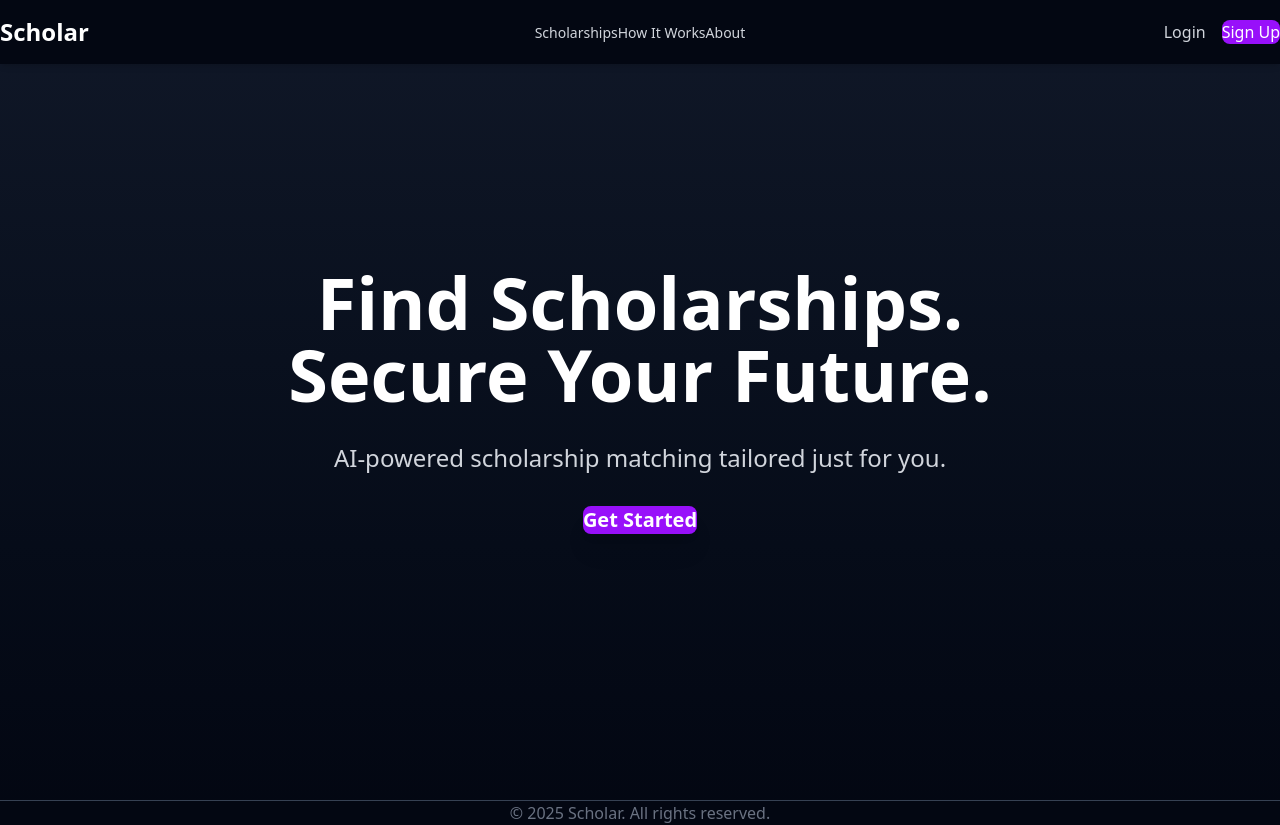
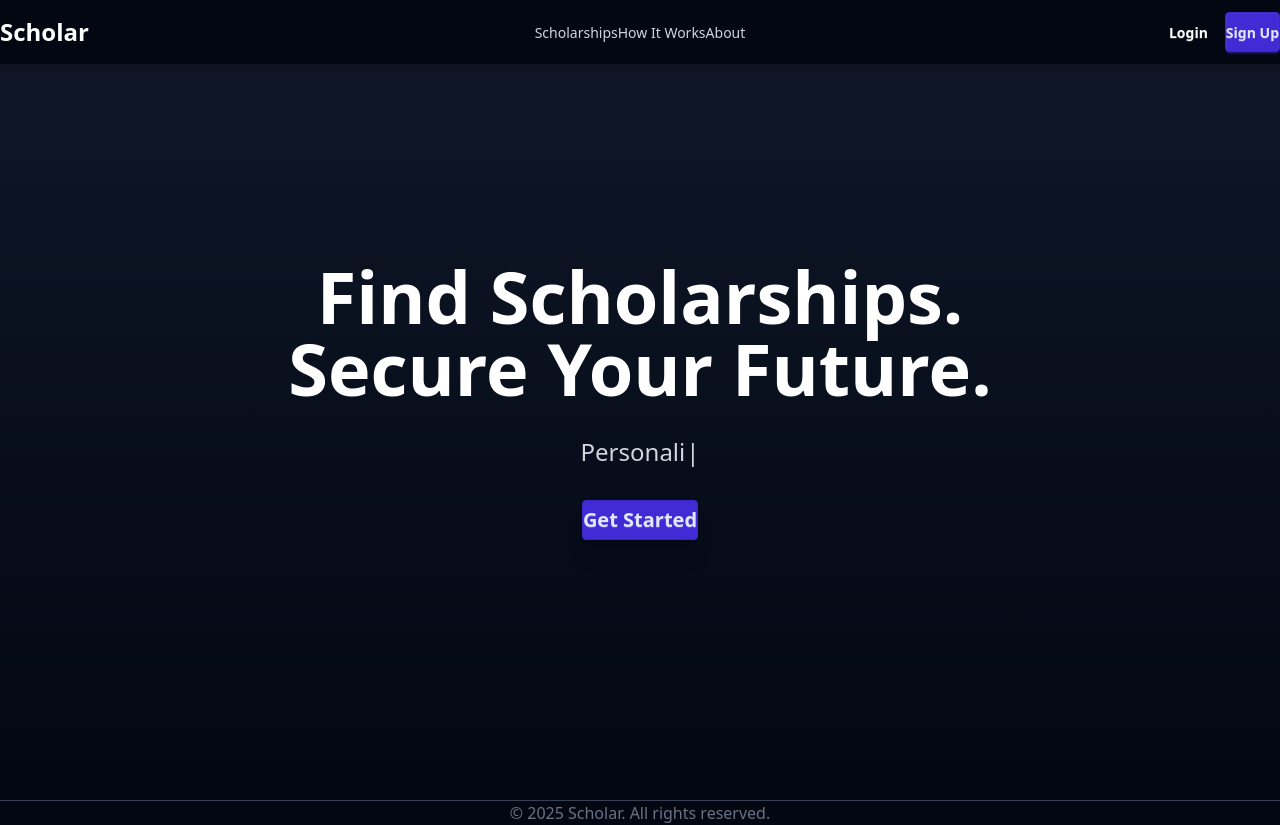
Before and after one commit to anshkaggarwal22/HackIllinois, a React (Vite) app in the folder hackillinois-front/: page / in a window 1280 px wide. Built offline with nearby package versions, Linux system fonts and the light colour scheme.

Commit message:
LandingPage P2

```diff
--- a/hackillinois-front/src/components/Button.jsx
+++ /dev/null
@@ -1,33 +0,0 @@
-import React from 'react';
-
-const Button = ({
-  children,
-  variant = 'primary',
-  size = 'medium',
-  className = '',
-  ...props
-}) => {
-  const baseClasses = "font-medium rounded-lg transition-all duration-200 flex items-center justify-center";
-
-  const variantClasses = {
-    primary: "bg-purple-600 hover:bg-purple-700 text-white",
-    secondary: "bg-gray-700 hover:bg-gray-800 text-white",
-    ghost: "bg-transparent hover:bg-gray-800 text-gray-300 hover:text-purple-400"
-  };
-
-  const sizeClasses = {
-    small: "text-sm px-6 py-2",
-    medium: "text-base px-8 py-3",
-    large: "text-lg px-12 py-4"
-  };
-
-  const classes = `${baseClasses} ${variantClasses[variant]} ${sizeClasses[size]} ${className}`;
-
-  return (
-    <button className={classes} {...props}>
-      <span className="px-1">{children}</span>
-    </button>
-  );
-};
-
-export default Button;
--- a/hackillinois-front/src/components/LandingPage.jsx
+++ b/hackillinois-front/src/components/LandingPage.jsx
@@ -1,24 +1,7 @@
-import { FaGraduationCap } from 'react-icons/fa';
-import { useEffect, useState } from 'react';
+import React from 'react';
+import { Link } from 'react-router-dom';
+import Typewriter from 'typewriter-effect';
 import Navbar from './Navbar';
-import Button from './Button';
-
-const TypewriterText = ({ text, delay = 100 }) => {
-  const [displayText, setDisplayText] = useState('');
-  const [currentIndex, setCurrentIndex] = useState(0);
-
-  useEffect(() => {
-    if (currentIndex < text.length) {
-      const timeout = setTimeout(() => {
-        setDisplayText(prev => prev + text[currentIndex]);
-        setCurrentIndex(c => c + 1);
-      }, delay);
-      return () => clearTimeout(timeout);
-    }
-  }, [currentIndex, text, delay]);
-
-  return <span>{displayText}</span>;
-};
 
 const LandingPage = () => {
   return (
@@ -27,20 +10,31 @@ const LandingPage = () => {
 
       {/* Hero Section */}
       <div className="hero min-h-screen bg-gradient-to-b from-gray-900 to-gray-950 flex flex-col items-center justify-center text-center pt-16">
-        <div className="max-w-4xl flex flex-col gap-8 items-center mt-16">
-          <h1 className="text-7xl font-extrabold text-white">
+        <div className="max-w-4xl mx-auto px-4 flex flex-col gap-8 items-center mt-16">
+          <h1 className="text-7xl font-extrabold">
             Find Scholarships. Secure Your Future.
           </h1>
-          <p className="text-2xl text-gray-300">
-            <TypewriterText text="AI-powered scholarship matching tailored just for you." delay={50} />
-          </p>
-          <Button
-            variant="primary"
-            size="large"
-            className="mt-4 text-xl font-semibold shadow-xl px-100"
+          <div className="text-2xl text-gray-300">
+            <Typewriter
+              options={{
+                strings: [
+                  'Personalized scholarship matching',
+                  'AI-powered recommendations',
+                  'Automated deadline tracking',
+                  'Streamlined application process'
+                ],
+                autoStart: true,
+                loop: true,
+                delay: 50,
+              }}
+            />
+          </div>
+          <Link
+            to="/signup"
+            className="btn btn-primary mt-4 text-xl font-semibold shadow-xl px-8"
           >
             Get Started
-          </Button>
+          </Link>
         </div>
       </div>
 
--- a/hackillinois-front/src/components/Navbar.jsx
+++ b/hackillinois-front/src/components/Navbar.jsx
@@ -1,5 +1,4 @@
 import { Link } from 'react-router-dom';
-import Button from './Button';
 
 const Navbar = () => {
   return (
@@ -10,18 +9,30 @@ const Navbar = () => {
 
       <div className="navbar-center hidden lg:flex">
         <ul className="menu menu-horizontal space-x-8 px-1">
-          <li><Link to="/scholarships" className="text-gray-300 hover:text-purple-400 px-2 py-1">Scholarships</Link></li>
-          <li><Link to="/how-it-works" className="text-gray-300 hover:text-purple-400 px-2 py-1">How It Works</Link></li>
-          <li><Link to="/about" className="text-gray-300 hover:text-purple-400 px-2 py-1">About</Link></li>
+          <li>
+            <Link to="/scholarships" className="text-gray-300 hover:text-purple-400 px-2 py-1">
+              Scholarships
+            </Link>
+          </li>
+          <li>
+            <Link to="/how-it-works" className="text-gray-300 hover:text-purple-400 px-2 py-1">
+              How It Works
+            </Link>
+          </li>
+          <li>
+            <Link to="/about" className="text-gray-300 hover:text-purple-400 px-2 py-1">
+              About
+            </Link>
+          </li>
         </ul>
       </div>
 
       <div className="navbar-end gap-4">
-        <Link to="/login">
-          <Button variant="ghost" size="medium">Login</Button>
+        <Link to="/login" className="btn btn-ghost">
+          Login
         </Link>
-        <Link to="/signup">
-          <Button variant="primary" size="medium">Sign Up</Button>
+        <Link to="/signup" className="btn btn-primary">
+          Sign Up
         </Link>
       </div>
     </div>
```
Also changed, not shown: hackillinois-front/package.json (+17 -16 lines), hackillinois-front/src/App.jsx (line endings or trailing spaces), 1 other file (tests, documents, lock files or other folders).
